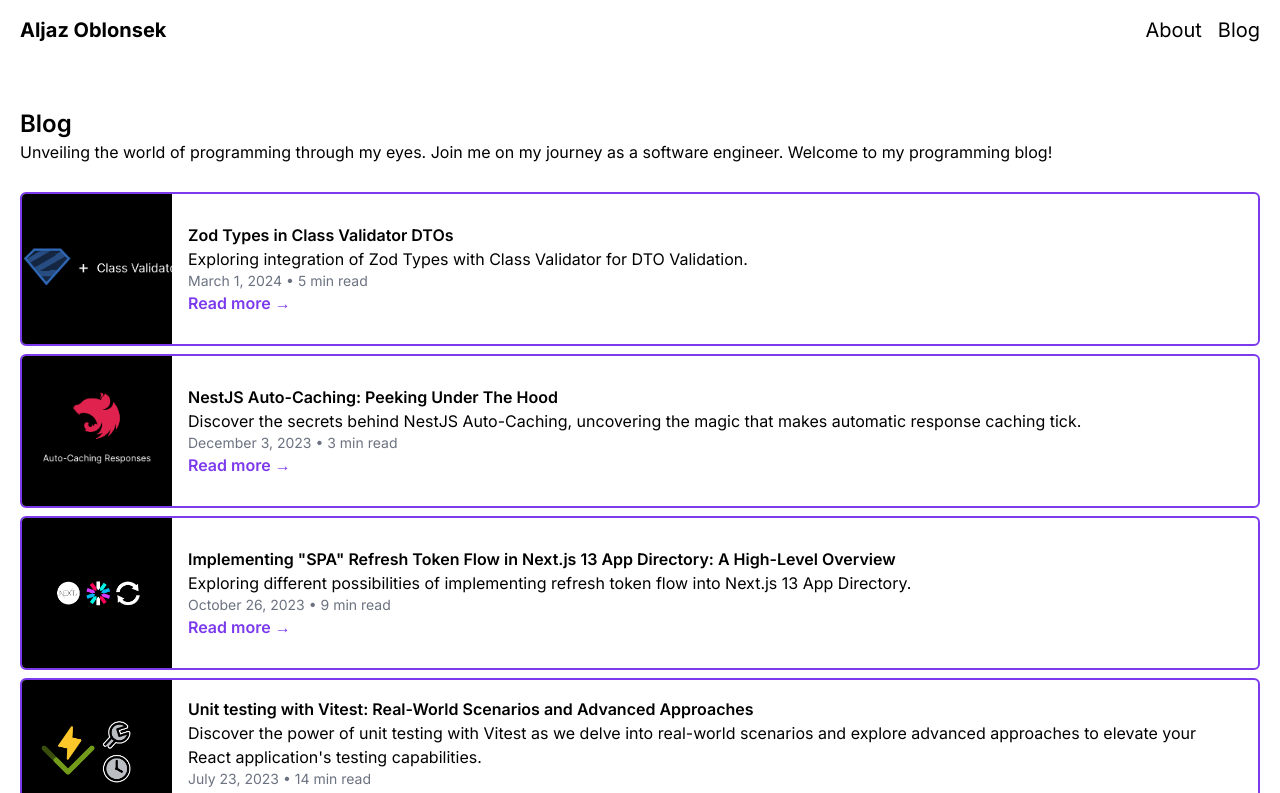
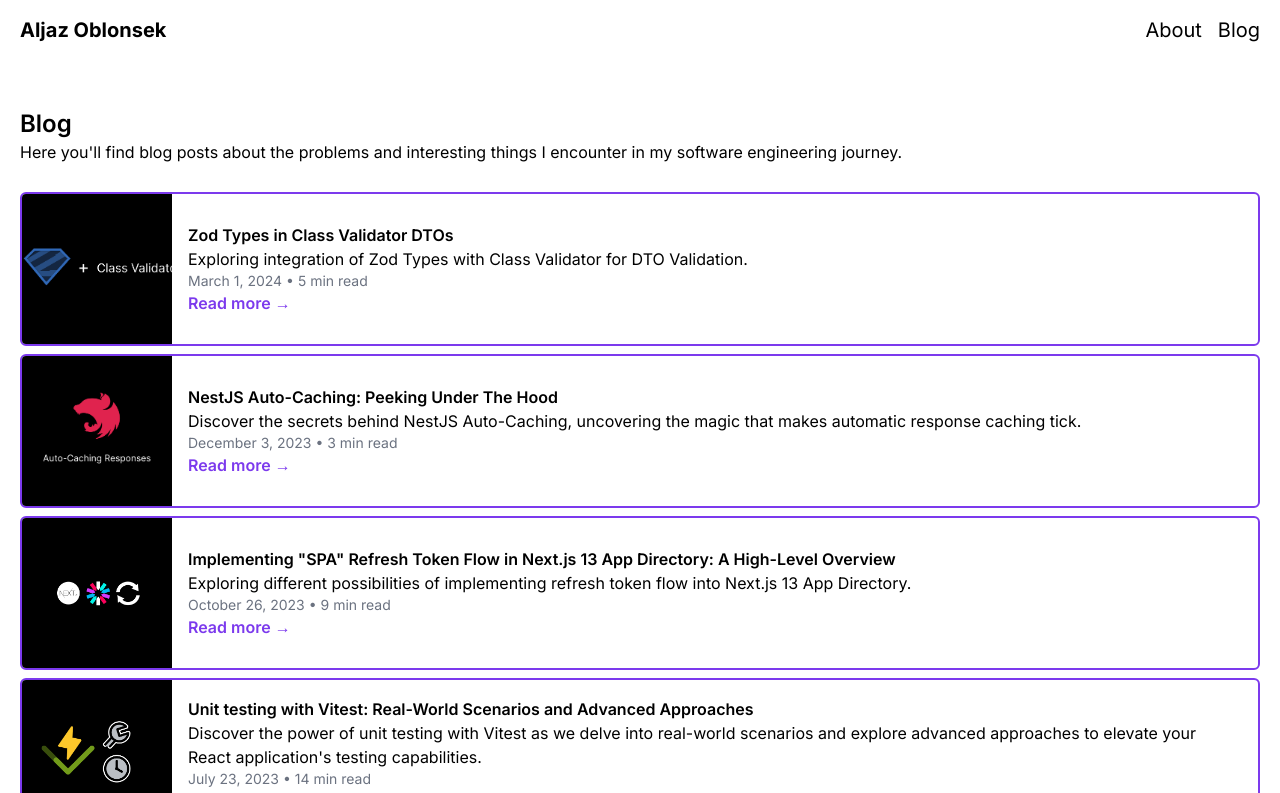
Before and after one commit to AljazOblonsek/portfolio, a Next.js app: page /posts in a window 1280 px wide. Shown: the top 793 px of the page. Built offline with nearby package versions, Linux system fonts and the light colour scheme; what marked-gfm-heading-id, marked-highlight would draw is missing.

Commit message:
feat: update welcome text on blog posts page

```diff
--- a/src/app/posts/page.tsx
+++ b/src/app/posts/page.tsx
@@ -8,8 +8,8 @@
     <div className="flex flex-col">
       <span className="text-2xl font-semibold">Blog</span>
       <span>
-        Unveiling the world of programming through my eyes. Join me on my journey as a software
-        engineer. Welcome to my programming blog!
+        Here you&apos;ll find blog posts about the problems and interesting things I encounter in my
+        software engineering journey.
       </span>
       <div className="mt-5">
         {posts.length > 0 ? (
```
